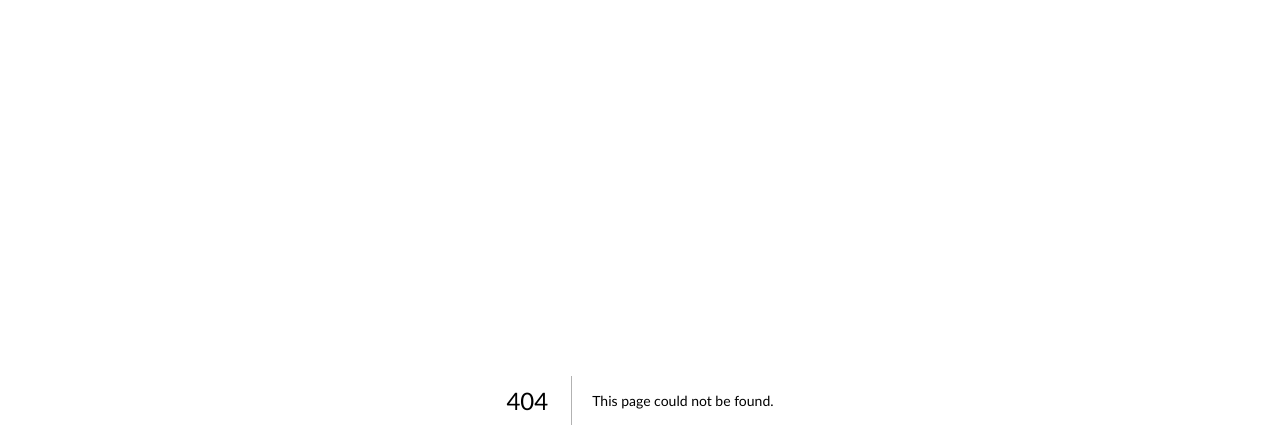
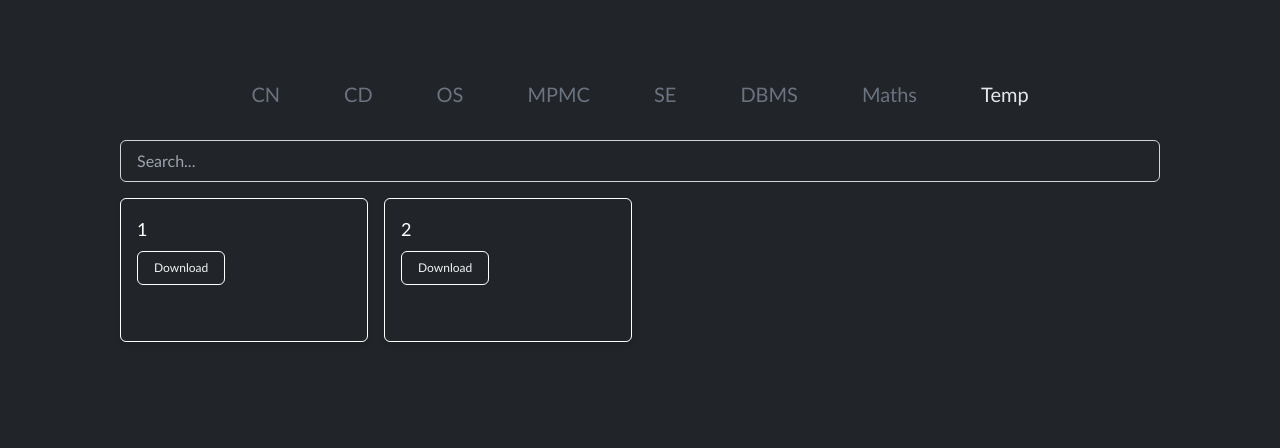
Before and after one commit to mohammadshaad/lab-codes, a Next.js app: page /Temp in a window 1280 px wide. Before the commit this address had no page. Shown: the top 448 px of the page. Built offline with nearby package versions, Linux system fonts and the light colour scheme.

Commit message:
:fire: Added temp :zap:

```diff
--- /dev/null
+++ b/public/temp.json
@@ -0,0 +1,10 @@
+[
+    {
+        "title": "1",
+        "filename": "OS/os1.pdf"
+    },
+    {
+        "title": "2",
+        "filename": "OS/os2.pdf"
+    }
+]
--- a/src/components/Navbar.tsx
+++ b/src/components/Navbar.tsx
@@ -12,6 +12,7 @@ const MENU_LIST = [
   { text: "SE", href: "/Software" },
   { text: "DBMS", href: "/Database" },
   { text: "Maths", href: "/Maths" },
+  { text: "Temp", href: "/Temp" }
 ];
 
 const Navbar = () => {
--- /dev/null
+++ b/src/pages/Temp.tsx
@@ -0,0 +1,69 @@
+import { useState, useEffect } from "react";
+import Navbar from "../components/Navbar";
+import { saveAs } from "file-saver";
+
+type Code = {
+  title: string;
+  filename: string;
+};
+
+export default function CodeSharingPage() {
+  const [codesData, setCodesData] = useState<Code[]>([]);
+  const [searchTerm, setSearchTerm] = useState("");
+
+  useEffect(() => {
+    fetch("temp.json")
+      .then((response) => response.json())
+      .then((data) => {
+        setCodesData(data);
+        console.log(data); // add this line
+      })
+      .catch((error) => console.log(error));
+  }, []);
+
+  const filteredCodes = codesData.filter(
+    (code) =>
+      code.title.toLowerCase().includes(searchTerm.toLowerCase()) ||
+      code.filename.toLowerCase().includes(searchTerm.toLowerCase())
+  );
+
+  const saveFile = (code: string, filename: string) => {
+    saveAs(
+      `${code}`
+    );
+  };
+
+  return (
+    <div className="min-h-screen text-white w-screen md:p-20">
+      <Navbar />
+      <div className="container mx-auto py-8 w-full p-10">
+        <div className="flex justify-center mb-4">
+          <input
+            type="text"
+            placeholder="Search..."
+            className="px-4 py-2 border border-gray-300 rounded-md w-full bg-transparent text-gray-300"
+            value={searchTerm}
+            onChange={(e) => setSearchTerm(e.target.value)}
+          />
+        </div>
+        <div className="grid gap-4 grid-cols-1 sm:grid-cols-2 md:grid-cols-3 lg:grid-cols-4 ">
+          {filteredCodes.map((code) => (
+            <div
+              key={code.title}
+              className=" shadow-md rounded-md p-4 bg-transparent border border-white text-white"
+            >
+              <h2 className="text-lg font-medium mb-2">{code.title}</h2>
+              <button
+                className="border border-white bg-transparent hover:bg-white hover:text-gray-800 text-gray-100 font-normal text-xs px-4 py-2 mb-10 rounded-md"
+                onClick={() => saveAs(code.filename)}
+              >
+                Download
+              </button>
+              {/* <pre className="text-sm whitespace-pre-wrap">{code.code}</pre> */}
+            </div>
+          ))}
+        </div>
+      </div>
+    </div>
+  );
+}
```
Also changed, not shown: 2 other files (tests, documents, lock files or other folders).
